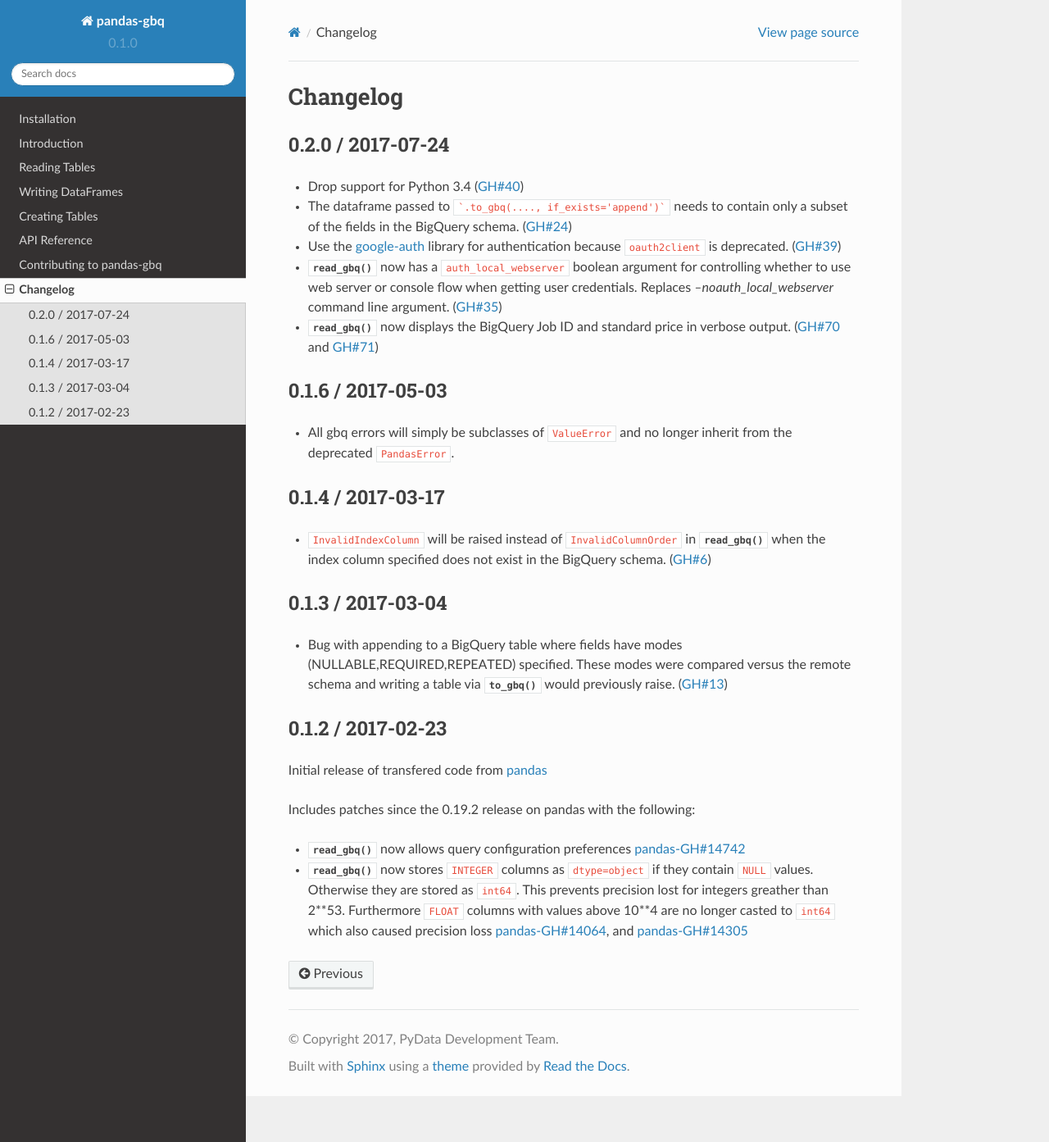
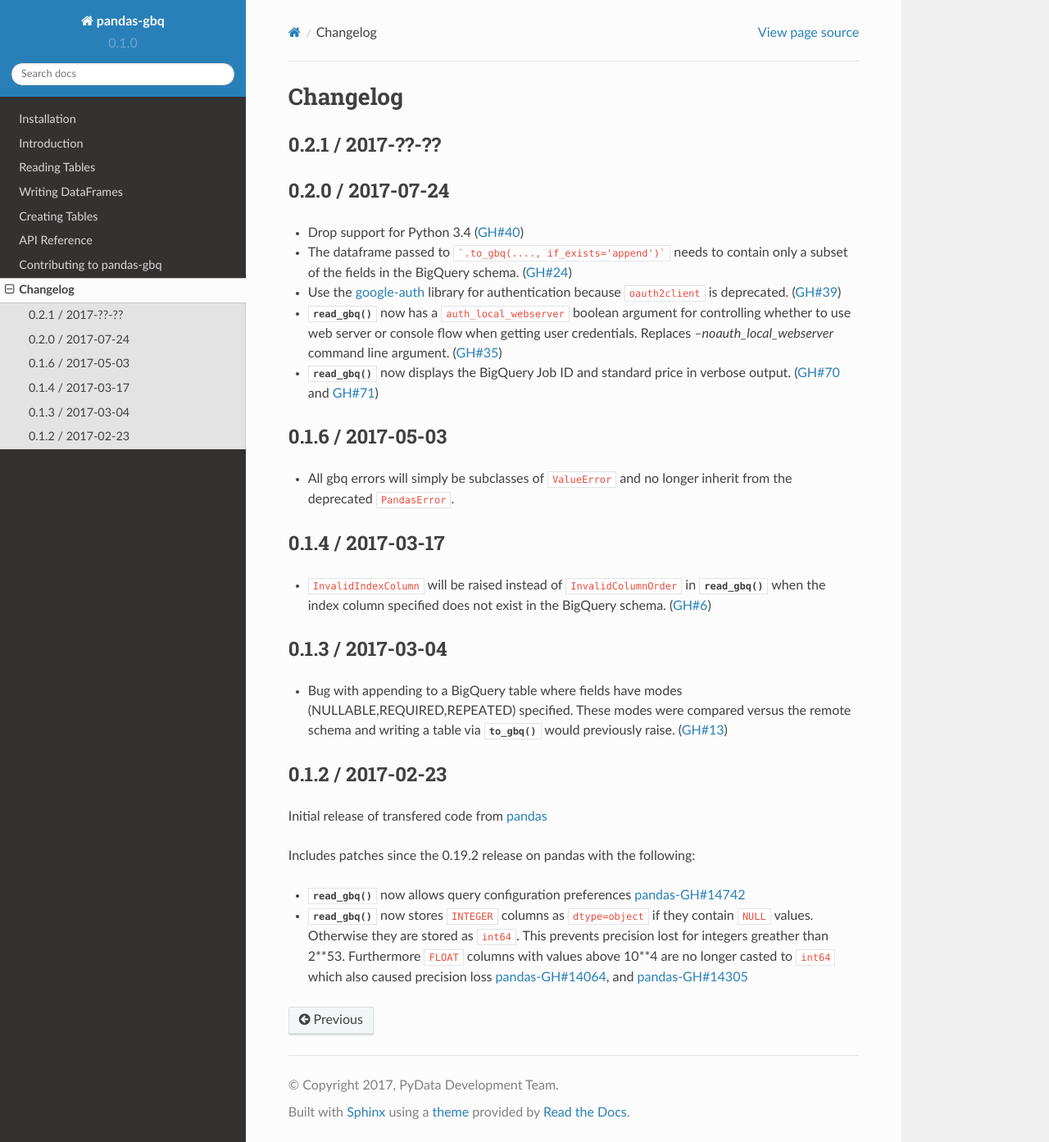
Before and after one commit to googleapis/python-bigquery-pandas, a Sphinx documentation site: the page built from docs/source/changelog.rst, in a window 1280 px wide and 1393 px high. Shown: the whole window at 82% size. Built offline with Sphinx 7.4.7 and the Read the Docs theme 2.0.0, drawn with Linux system fonts in a browser that asks for light colours.

Commit message:
next release in changelog.rst

```diff
--- a/docs/source/changelog.rst
+++ b/docs/source/changelog.rst
@@ -1,5 +1,8 @@
 Changelog
 =========
+
+0.2.1 / 2017-??-??
+------------------
 
 0.2.0 / 2017-07-24
 ------------------
```
